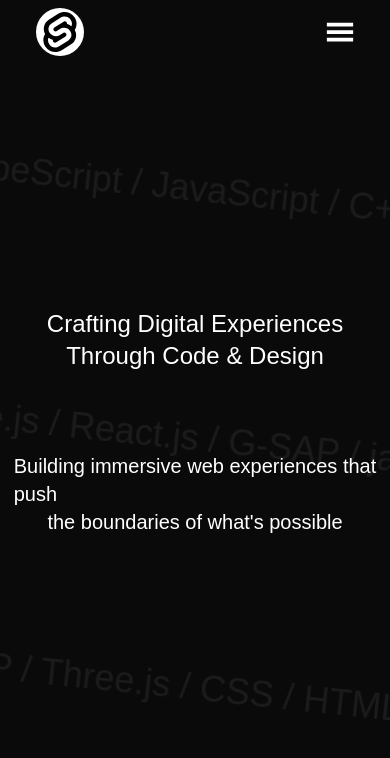
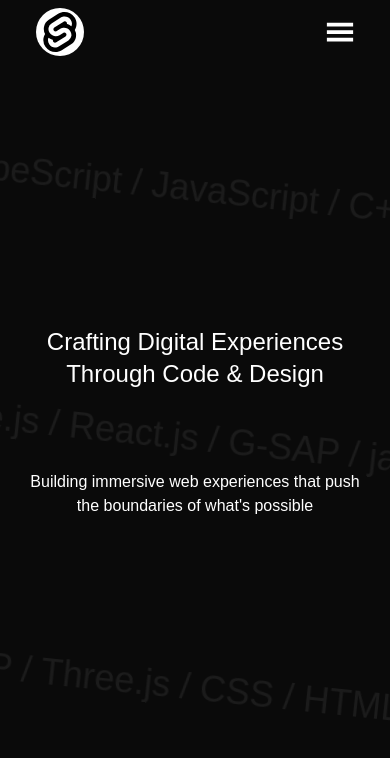
Before and after one commit to darth-sagar/portfolio, a React (Vite) app: page / in a window 390 px wide. Shown: the top 758 px of the page. Built offline with nearby package versions, Linux system fonts and the light colour scheme; a web font is replaced by a local one.

Commit message:
upadated responsive design

```diff
--- a/src/Components/Aboutme.jsx
+++ b/src/Components/Aboutme.jsx
@@ -153,7 +153,7 @@ const Aboutme = () => {
                 <p className={'flex flex-row items-center'}><CiLocationOn className={'text-[#FF4D4D]'}/><p className={`pl-2 ${darkTheme? "" :"text-black"}`}>Based In Delhi, India</p> </p>
                 <p className={'flex flex-row items-center'} ><IoIosCode className={'text-[#FF4D4D]'} /> <p className={`pl-2 ${darkTheme? "" :"text-black"} `}>Full Stack Developer </p> </p>
             </div>
-            <div id={"thirddiv"} className={`w-1/2 pt-3 ${darkTheme? "" :"text-black"}`}>
+            <div id={"thirddiv"} className={`md:w-1/2 pt-3 ${darkTheme? "" :"text-black"}`}>
                 <h4>With a passion for building complete web solutions, I bring together clean UI design, efficient backend logic, and emerging AI/ML capabilities to create smart, adaptable, and user-focused applications</h4>
             </div>
             <div id={"fourthdiv"} className={` ${darkTheme? "" :"text-black"} mt-8`}>
--- a/src/Components/Hero.jsx
+++ b/src/Components/Hero.jsx
@@ -73,15 +73,13 @@ const Hero = () => {
         });
     }, []);
 
-
-
     return (
         <div className={'h-svh overflow-y-hidden overflow-x-hidden md:h-svh relative'}>
             <div className={`flex flex-col justify-center align-middle items-center h-svh`}>
-                <h1 id={'text'} className={`md:text-8xl text-2xl z-10 ${darkTheme? "" :"text-black"}`}>Crafting Digital Experiences</h1>
-                <h1 id={'text'} className={`md:text-8xl text-2xl z-10 mb-10 ${darkTheme? "" :"text-black"} `}>Through Code & Design</h1>
-                <h1 id={'text'} className={`mt-10 md:text-xl text-xl z-10 ${darkTheme? "" :"text-black"} `}>Building immersive web experiences that push</h1>
-                <h1 id={'text'} className={`md:text-xl text-xl z-10 ${darkTheme? "" :"text-black"} `}>the boundaries of what's possible</h1>
+                <h1 id={'text'} className={`md:text-5xl lg:text-8xl text-2xl z-10 ${darkTheme? "" :"text-black"}`}>Crafting Digital Experiences</h1>
+                <h1 id={'text'} className={`md:text-5xl lg:text-8xl text-2xl z-10 mb-10 ${darkTheme? "" :"text-black"} `}>Through Code & Design</h1>
+                <h1 id={'text'} className={`mt-10 text-md lg:text-xl sm:text-xl z-10 ${darkTheme? "" :"text-black"} `}>Building immersive web experiences that push</h1>
+                <h1 id={'text'} className={`sm:text-xl lg:text-xl text-md z-10 ${darkTheme? "" :"text-black"} `}>the boundaries of what's possible</h1>
             </div>
             <div id={"hero"} className={"w-[300%] h-1/2 rotate-6 font-light absolute top-1/4 space-y-52 text-4xl md:text-2xl md:text-[8rem] md:space-y-8 md:w-[400%] md:top-[15rem] md:h-full z-0"}>
                     <h1 id={"first"} className={`${darkTheme?"":"text-[#E9E9E9]"} text-[#1B1B1B]`}>TypeScript / JavaScript / C++ / Python / Redux / Vercel</h1>
```
